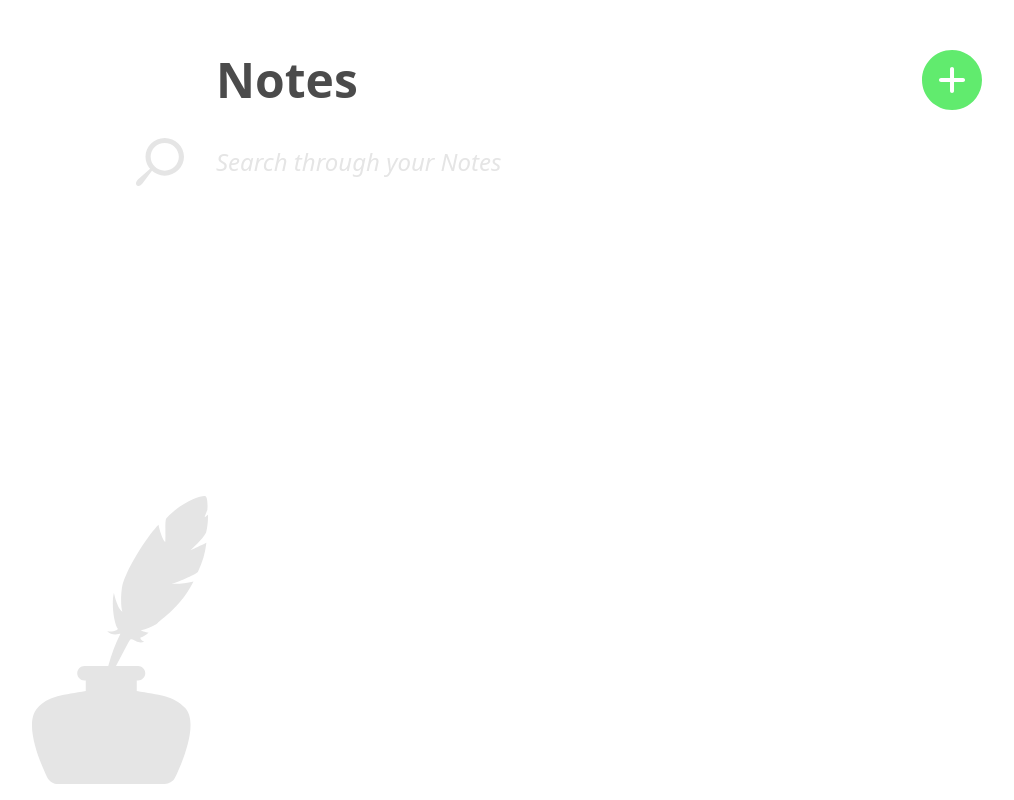
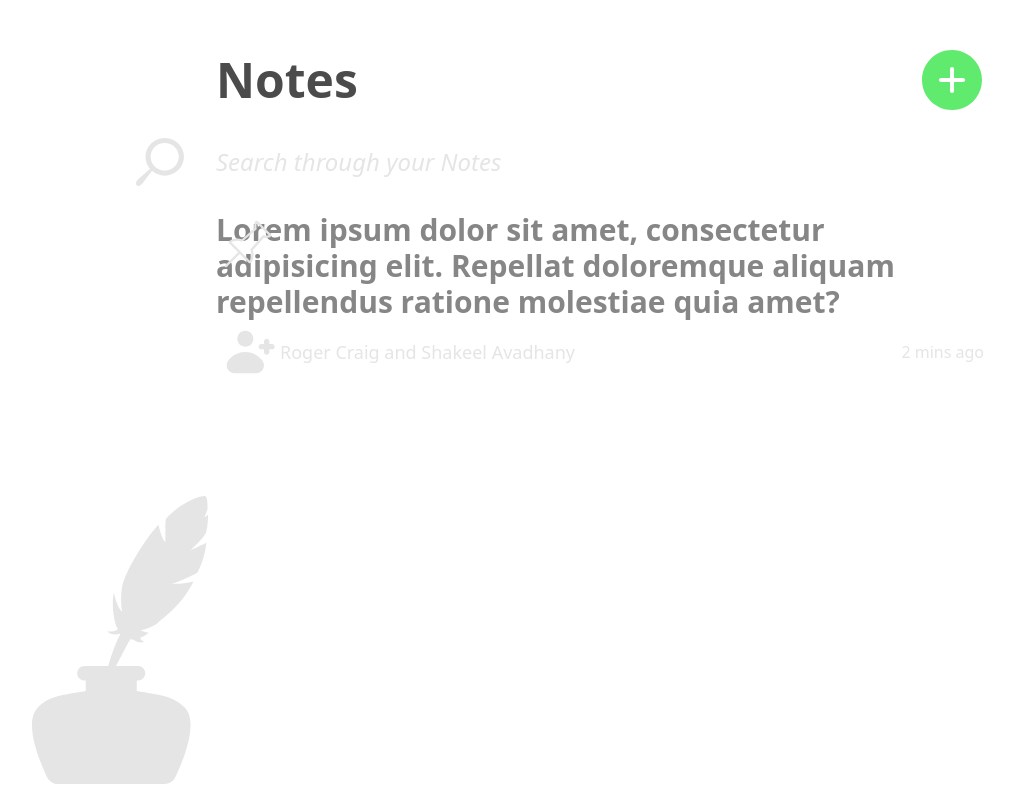
Before and after one commit to juliakimseohyeon/tech-assessment, a React (Vite) app: page / in a window 1280 px wide. Shown: the whole page, without its empty margins (40-1054 px from the left). Built offline with nearby package versions, Linux system fonts and the light colour scheme.

Commit message:
Create basic structure and style for NoteItem and NoteList components using hard coded placeholder texts

```diff
--- a/src/App.css
+++ b/src/App.css
@@ -591,6 +591,10 @@ video {
   width: 100%;
 }
 
+.w-8 {
+  width: 2rem;
+}
+
 .flex-row {
   flex-direction: row;
 }
@@ -620,8 +624,22 @@ video {
   line-height: 1;
 }
 
+.text-3xl {
+  font-size: 1.875rem;
+  line-height: 2.25rem;
+}
+
+.text-lg {
+  font-size: 1.125rem;
+  line-height: 1.75rem;
+}
+
 .font-bold {
   font-weight: 700;
+}
+
+.font-semibold {
+  font-weight: 600;
 }
 
 .text-black {
@@ -629,6 +647,11 @@ video {
   color: rgb(75 75 75 / var(--tw-text-opacity));
 }
 
+.text-darkgrey {
+  --tw-text-opacity: 1;
+  color: rgb(134 134 134 / var(--tw-text-opacity));
+}
+
 .text-lightgrey {
   --tw-text-opacity: 1;
   color: rgb(229 229 229 / var(--tw-text-opacity));
--- a/src/App.jsx
+++ b/src/App.jsx
@@ -2,7 +2,11 @@ import "./App.css";
 import MainBoard from "./pages/MainBoard";
 
 function App() {
-  return <MainBoard />;
+  return (
+    <>
+      <MainBoard />
+    </>
+  );
 }
 
 export default App;
--- /dev/null
+++ b/src/component/NoteItem.jsx
@@ -0,0 +1,23 @@
+import iconAddPerson from "../assets/icons/icon-add-person.svg";
+import iconPin from "../assets/icons/icon-pin.svg";
+
+export default function NoteItem() {
+  return (
+    <div className="relative flex flex-col">
+      <img src={iconPin} className="absolute w-16" />
+      <h2 className="text-3xl font-semibold text-darkgrey">
+        Lorem ipsum dolor sit amet, consectetur adipisicing elit. Repellat
+        doloremque aliquam repellendus ratione molestiae quia amet?
+      </h2>
+      <div className="flex flex-row justify-between items-center">
+        <div className="flex flex-row items-center">
+          <img src={iconAddPerson} className="w-16" />
+          <p className="text-lg text-lightgrey">
+            Roger Craig and Shakeel Avadhany
+          </p>
+        </div>
+        <p className="text-lightgrey">2 mins ago</p>
+      </div>
+    </div>
+  );
+}
--- /dev/null
+++ b/src/component/NoteList.jsx
@@ -0,0 +1,8 @@
+import NoteItem from "./NoteItem";
+export default function NoteList() {
+  return (
+    <div className="mx-64">
+      <NoteItem />
+    </div>
+  );
+}
--- a/src/pages/MainBoard.jsx
+++ b/src/pages/MainBoard.jsx
@@ -1,5 +1,6 @@
 import iconAdd from "../assets/icons/icon-add.svg";
 import iconSearch from "../assets/icons/icon-search.svg";
+import NoteList from "../component/NoteList";
 
 export default function MainBoard() {
   return (
@@ -16,6 +17,7 @@ export default function MainBoard() {
           className="w-full"
         />
       </form>
+      <NoteList />
     </main>
   );
 }
```
